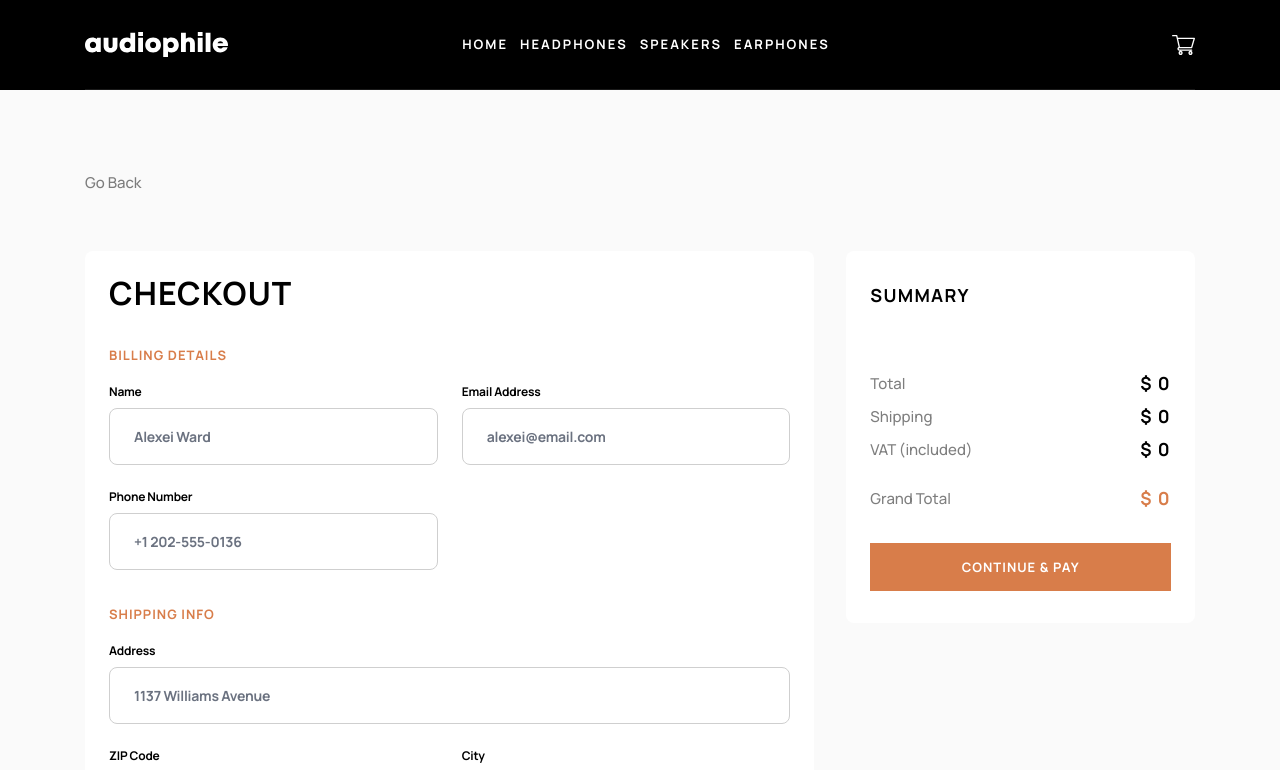
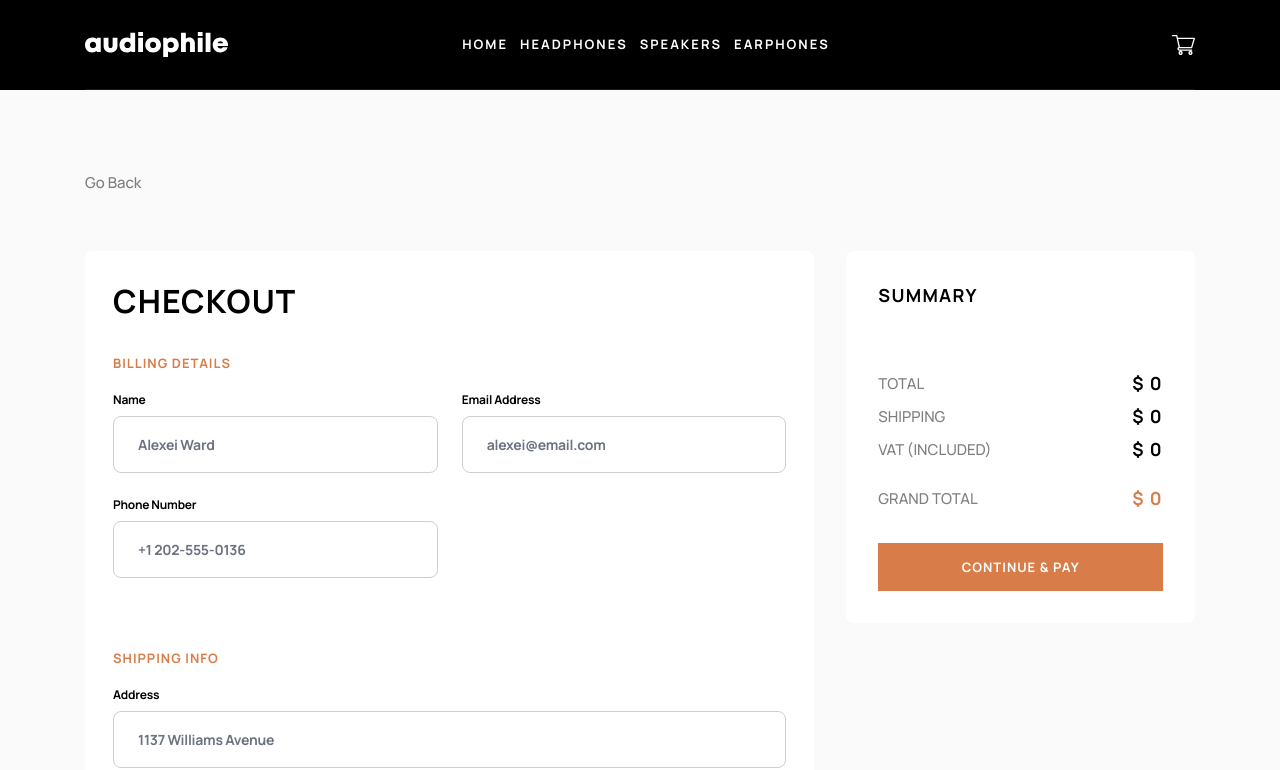
Before and after one commit to scottmotion/audiophile-ecommerce, a React (Vite) app: page /audiophile-ecommerce/checkout in a window 1280 px wide. Shown: the top 770 px of the page. Built offline with nearby package versions, Linux system fonts and the light colour scheme.

Commit message:
Update Checkout.tsx

```diff
--- a/src/pages/Checkout.tsx
+++ b/src/pages/Checkout.tsx
@@ -85,19 +85,19 @@ export default function Checkout() {
   return (
     <>
       <nav className="flex w-full flex-col items-center justify-center bg-off-white px-6 md:px-10">
-        <div className="flex w-full max-w-content flex-row pb-6 pt-4 md:pt-8 lg:pb-14 lg:pt-20">
+        <div className="flex w-full max-w-content flex-row pb-6 pt-4 md:pt-12 lg:pb-14 lg:pt-20">
           <BackButton />
         </div>
       </nav>
       <main className="flex w-full flex-col items-center bg-off-white px-6 pb-24 md:px-10 md:pb-[7.25rem] lg:pb-[8.75rem]">
         <form
           onSubmit={handleSubmit(onSubmit)}
-          className="grid w-full max-w-content gap-[2rem] lg:grid-cols-3"
+          className="grid w-full max-w-content gap-8 lg:grid-cols-3"
         >
-          <section className="flex w-full max-w-content flex-col gap-8 rounded-lg bg-white px-6 pb-8 pt-6 lg:col-span-2">
+          <section className="flex w-full max-w-content flex-col gap-8 rounded-lg bg-white px-6 pb-8 pt-6 md:px-7 md:pt-8 lg:col-span-2">
             <h1 className="heading-5 md:heading-4">Checkout</h1>
 
-            <div className="flex flex-col gap-4">
+            <div className="flex flex-col gap-4 md:mb-9">
               <h2 className="text-subtitle">Billing Details</h2>
               <div className="grid gap-6 md:grid-cols-2">
                 <div className="flex flex-col gap-2">
@@ -162,7 +162,7 @@ export default function Checkout() {
               </div>
             </div>
 
-            <div className="flex flex-col gap-4">
+            <div className="flex flex-col gap-4 md:mb-9">
               <h2 className="text-subtitle">Shipping Info</h2>
               <div className="grid gap-6 md:grid-cols-2">
                 <div className="flex flex-col gap-2 md:col-span-2">
@@ -356,7 +356,7 @@ export default function Checkout() {
             </div>
           </section>
           <section className="flex w-full max-w-content flex-col">
-            <div className="flex w-full flex-col gap-8 rounded-lg bg-white px-6 py-8">
+            <div className="flex w-full flex-col gap-8 rounded-lg bg-white px-6 py-8 md:px-8">
               <h2 className="heading-7">Summary</h2>
               <div className="flex flex-col gap-6">
                 {cartItems.map(item => (
@@ -372,9 +372,9 @@ export default function Checkout() {
                             <p className="font-bold uppercase opacity-100">
                               {item.shortName}
                             </p>
-                            <p>x{item.quantity}</p>
+                            <p className="font-bold">x{item.quantity}</p>
                           </div>
-                          <p className="uppercase">
+                          <p className="font-bold uppercase">
                             $ {item.price.toLocaleString()}
                           </p>
                         </div>
@@ -385,25 +385,25 @@ export default function Checkout() {
               </div>
               <div className="flex flex-col gap-2">
                 <div className="flex justify-between">
-                  <p>Total</p>
+                  <p className="uppercase">Total</p>
                   <p className="heading-7 opacity-100">
                     $ {cartTotal.toLocaleString()}
                   </p>
                 </div>
                 <div className="flex justify-between">
-                  <p>Shipping</p>
+                  <p className="uppercase">Shipping</p>
                   <p className="heading-7 opacity-100">
                     $ {cartShipping.toLocaleString()}
                   </p>
                 </div>
                 <div className="flex justify-between">
-                  <p>VAT (included)</p>
+                  <p className="uppercase">VAT (included)</p>
                   <p className="heading-7 opacity-100">
                     $ {cartVat.toLocaleString()}
                   </p>
                 </div>
                 <div className="mt-4 flex justify-between">
-                  <p>Grand Total</p>
+                  <p className="uppercase">Grand Total</p>
                   <p className="heading-7 text-dark-orange opacity-100">
                     $ {cartGrandTotal.toLocaleString()}
                   </p>
```
